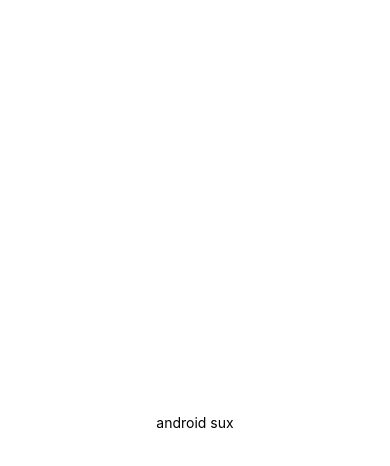
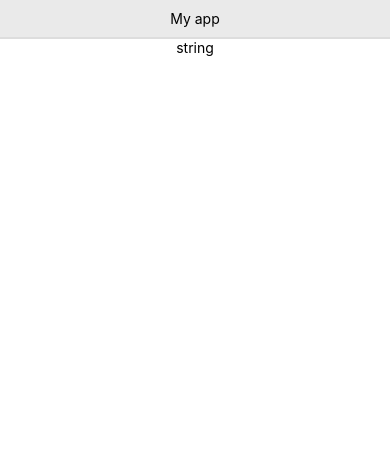
Before and after one commit to OlegFilonchuk/RNA, a React Native app: screen / in a window 390 px wide. Shown: the top 466 px of the page. Built offline with nearby package versions, Linux system fonts and the light colour scheme.

Commit message:
add nav component

```diff
--- a/App.js
+++ b/App.js
@@ -1,11 +1,13 @@
 import React from 'react';
 import { StyleSheet, Text, View } from 'react-native';
+import Nav from './src/Nav/nav'
 
 export default function App() {
   return (
     <View style={styles.container}>
+      <Nav/>
       <View>
-        <Text>android sux</Text>
+        <Text>{'string'}</Text>
       </View>
     </View>
   );
@@ -16,6 +18,6 @@
     flex: 1,
     backgroundColor: '#fff',
     alignItems: 'center',
-    justifyContent: 'center',
+    justifyContent: 'flex-start',
   },
 });
--- /dev/null
+++ b/src/Nav/nav.js
@@ -0,0 +1,23 @@
+import React from 'react';
+import { StyleSheet, Text, View } from 'react-native';
+
+const Nav = () => (
+  <View style={styles.nav}>
+    <Text>My app</Text>
+  </View>
+)
+
+const styles = StyleSheet.create({
+  nav:{
+    backgroundColor: '#eaeaea',
+    alignItems: 'center',
+    padding: 10,
+    width: '100%',
+    color: 'blue',
+    borderBottomWidth: 2,
+    borderBottomColor: '#ddd',
+
+  }
+})
+
+export default Nav
```
Also changed, not shown: 1 other file (tests, documents, lock files or other folders).
